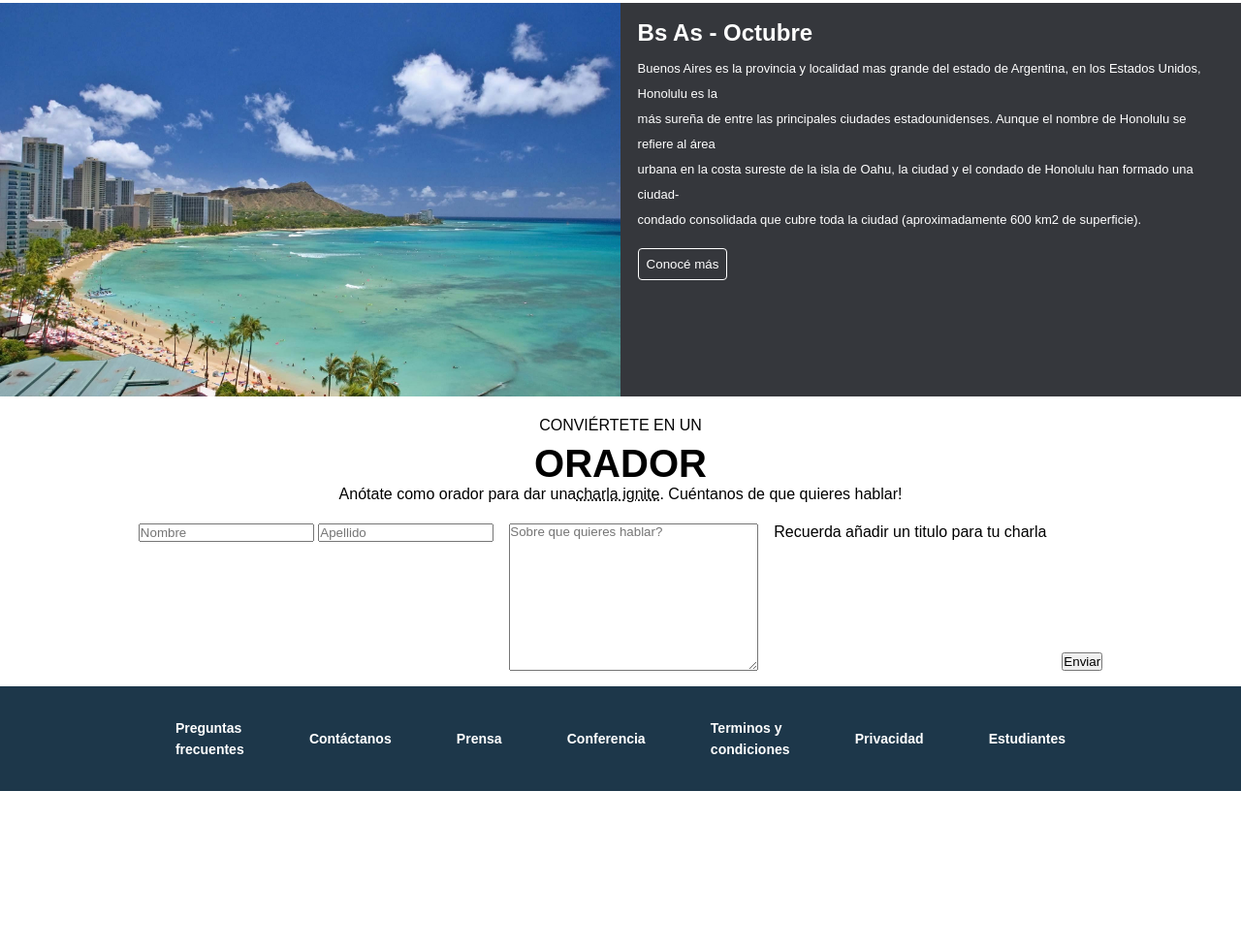
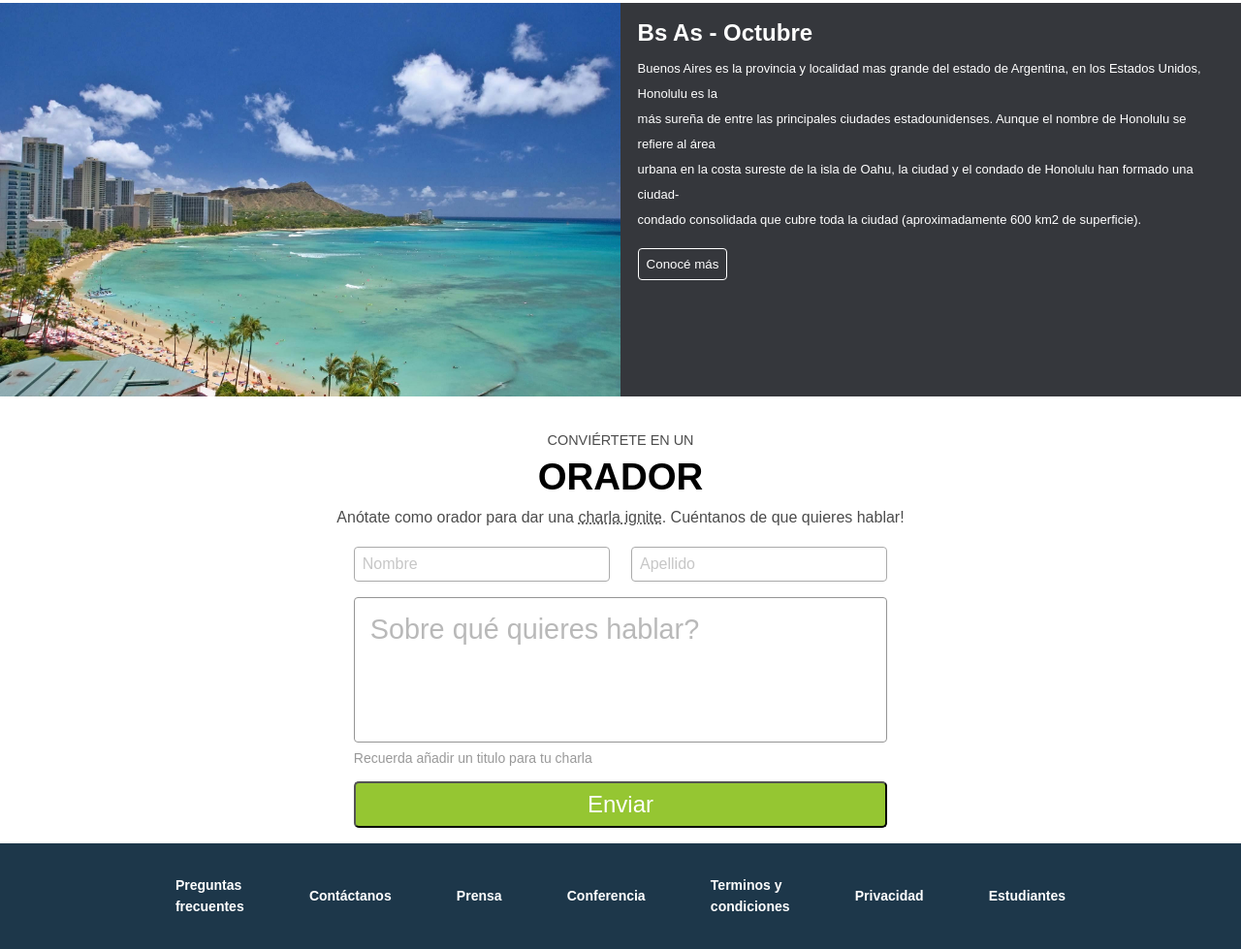
Before and after one commit to kowerdink/TP_Integrador_01_CodoACodo, a plain HTML site: page index.html in a window 1280 px wide. Shown: the part 1619-2598 px from the top of the page at 97% size. Before the commit the page ends 2435 px from the top, so only its background shows below. Drawn offline with Linux system fonts and the light colour scheme.

Commit message:
secciones terminadas

```diff
--- a/index.html
+++ b/index.html
@@ -103,16 +103,16 @@
                     <div class="titulos_formularios">
                         <p>Conviértete en un</p>
                         <h4>Orador</h4>
-                        <p>Anótate como orador para dar una<span>charla ignite</span>. Cuéntanos de que quieres hablar!</p>
+                        <p>Anótate como orador para dar una <span>charla ignite</span>. Cuéntanos de que quieres hablar!</p>
                     </div>
-                    <div class="form">
+                    <div class="formulario">
                         <form action="">
                             <div>
                                 <div>
                                     <input type="text" placeholder="Nombre">
                                     <input type="text" placeholder="Apellido">
                                 </div>
-                                <textarea name="" id="" cols="30" rows="10" placeholder="Sobre que quieres hablar?"></textarea>
+                                <textarea name="" id="" cols="20" rows="10" placeholder="Sobre qué quieres hablar?"></textarea>
                                 <p>Recuerda añadir un titulo para tu charla</p>
                                 <button>Enviar</button>
                             </div>
--- a/style.css
+++ b/style.css
@@ -66,7 +66,7 @@ header {
     right: 0;
     bottom: 0;
     left: 0;
-    background-color: rgba(0, 0, 0, 0.5); /* Fondo oscuro semitransparente */
+    background-color: rgba(0, 0, 0, 0.5);
 }
 
 .inicio p, h1, button{
@@ -107,7 +107,7 @@ header {
 .inicio div button:hover {
     cursor: pointer;
     background-color: rgb(0, 100, 176);
-    border: none;
+
 }
 .inicio div button:nth-child(2):hover {
     cursor: pointer;
@@ -164,7 +164,7 @@ header {
     padding: 1rem;
     border: 1.5px solid grey;
     border-radius: 5px;
-    opacity: 0.8;
+    opacity: 0.9;
     position: relative;
 }
 
@@ -252,6 +252,10 @@ header {
     border: 1px solid white;
     outline: none;
     border-radius: 4px;
+    transition: background-color ease 0.3s ;
+}
+.lugar div > button:hover {
+    background-color: rgb(0, 100, 176);
 }
 
 .formulario_orador {
@@ -259,6 +263,7 @@ header {
     flex-direction: column;
     align-items: center;
     width: 100%;
+    margin-top: 1rem;
 }
 
 .titulos_formularios {
@@ -270,36 +275,86 @@ header {
 }
 .titulos_formularios p:nth-child(1) {
     text-transform: uppercase;
+    font-size: 0.9rem;
 }
 .titulos_formularios h4 {
     text-transform: uppercase;
     padding-top: 0.5rem;
-    font-size: 2.5rem;
+    font-size: 2.4rem;
+    margin-bottom: 0.7rem;
+}
+.titulos_formularios p {
+    opacity: 0.7;
 }
 .titulos_formularios p > span {
     text-decoration: underline;
     text-decoration-style: dotted;
 }
 
-.form {
+.formulario {
     display: flex;
     width: 100%;
     align-items: center;
+    justify-content: center;
 }
-.form form {
+.formulario form {
     display: flex;
+    width: 100%;
+    align-items: center;
+    justify-content: center;
+
+}
+.formulario form > div {
+    display: flex;
+    width: 43%;
     flex-direction: column;
-    align-items: center;
+
+}
+.formulario form > div > div {
+    display: flex;
+    justify-content: space-between;
     width: 100%;
 }
-.form form > div {
-    display: flex;
+.formulario form > div > div > input {
+    padding: 0.5rem;
+    width: 48%;
+    border-radius: 4px;
+    outline: none;
+    border: solid rgb(46, 46, 46) 1px;
+    opacity: 0.4;
+    font-size: 1rem;
+}
+.formulario form > div > textarea {
+    height: 150px;
+    padding: 1rem;
+    margin-top: 1rem;
+    border-radius: 4px;
+    border: solid rgb(46, 46, 46) 1px;
+    outline: none;
+    resize: none;
+    opacity: 0.5;
+}
+.formulario form > div > textarea::placeholder {
+    font-size: 1.8rem;
+    z-index: 1;
+}
+.formulario form > div > p {
+    margin-top: 0.5rem;
+    font-size: 14px;
+    opacity: 0.4;
+}
+.formulario form > div > button {
+    width: 100%;
+    margin-top: 1rem;
+    padding: 0.5rem;
+    background-color: rgb(149, 198, 50);
+    color: rgb(255, 255, 255);
+    border-radius: 5px;
+    text-align: center;
+    font-size: 1.5rem;
+}
 
-    gap: 1rem;
-}
-.form form > div > input {
-    padding: 0.7rem;
-}
+/* ------------------------ FOOTER ----------------------*/
 
 footer {
     display: flex;
@@ -323,3 +378,5 @@ footer ul li {
     font-weight: 600;
     line-height: 1.6
 }
+
+/* ------------------------------------------------------*/
```
